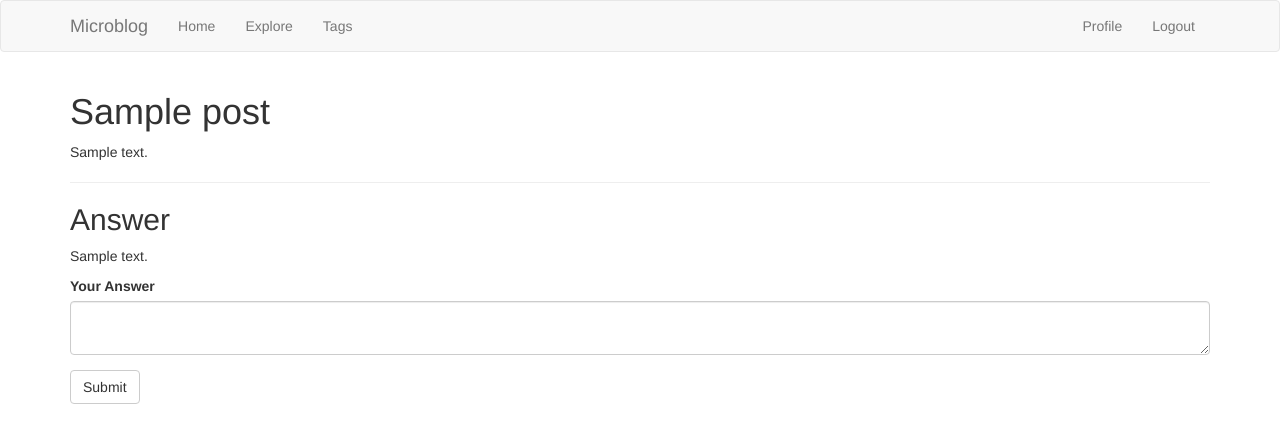
After one commit to Yiu-Kelvin/it114115-flask-group-project, a Flask app: page /post/1 in a window 1280 px wide. The commit adds this page. Shown: the top 443 px of the page. Run offline with Flask 3, Linux system fonts and the light colour scheme; a user stored in the database is signed in; tables that the repository leaves empty hold one stand-in row (values such as "Sample post"); some libraries are stand-ins or nearby versions.

Commit message:
added tags

```diff
--- a/app/forms.py
+++ b/app/forms.py
@@ -65,5 +65,10 @@ class EditProfileForm(FlaskForm):
 
 
 class PostForm(FlaskForm):
-    post = TextAreaField(_l('Say something'), validators=[DataRequired()])
+    title = StringField(_l('title'), validators=[DataRequired()])
+    body = TextAreaField(_l('body'), validators=[DataRequired()])
     submit = SubmitField(_l('Submit'))
+
+class AnswerForm(FlaskForm):
+    body = TextAreaField(_l('Your Answer'), validators=[DataRequired()])
+    submit = SubmitField(_l('Submit'))
--- a/app/routes.py
+++ b/app/routes.py
@@ -4,9 +4,8 @@ from flask_login import login_user, logout_user, current_user, login_required
 from werkzeug.urls import url_parse
 from flask_babel import _, get_locale
 from app import app, db
-from app.forms import LoginForm, RegistrationForm, EditProfileForm, PostForm, \
-    ResetPasswordRequestForm, ResetPasswordForm
-from app.models import User, Post
+from app.forms import *
+from app.models import *
 from app.email import send_password_reset_email
 
 
@@ -24,13 +23,13 @@ def before_request():
 def index():
     form = PostForm()
     if form.validate_on_submit():
-        post = Post(body=form.post.data, author=current_user)
+        post = Post(title=form.title.data, body=form.body.data, author=current_user)
         db.session.add(post)
         db.session.commit()
         flash(_('Your post is now live!'))
         return redirect(url_for('index'))
     page = request.args.get('page', 1, type=int)
-    posts = current_user.posts_from_followed_user().paginate(
+    posts = current_user.followed_posts().paginate(
         page=page, per_page=app.config["POSTS_PER_PAGE"], error_out=False)
     next_url = url_for(
         'index', page=posts.next_num) if posts.next_num else None
@@ -40,12 +39,24 @@ def index():
                            posts=posts.items, next_url=next_url,
                            prev_url=prev_url)
 
+@app.route('/post/<id>', methods=['GET', 'POST'])
+@login_required
+def post(id):
+    form = AnswerForm()
+    post = Post.query.filter_by(id=id).first_or_404()
+    if form.validate_on_submit():
+        answer = Answer(body=form.body.data, author=current_user, post=post)
+        db.session.add(answer)
+        db.session.commit()
+        flash(_('answer submitted'))
+        return render_template('post_content.html.j2', post=post, form=form)
+    return render_template('post_content.html.j2', post=post, form=form)
 
 @app.route('/explore')
 @login_required
 def explore():
     page = request.args.get('page', 1, type=int)
-    posts = Post.query.order_by(Post.timestamp.desc()).paginate(
+    posts = Post.query.order_by(Post.created_at.desc()).paginate(
         page=page, per_page=app.config["POSTS_PER_PAGE"], error_out=False)
     next_url = url_for(
         'explore', page=posts.next_num) if posts.next_num else None
@@ -55,6 +66,20 @@ def explore():
                            posts=posts.items, next_url=next_url,
                            prev_url=prev_url)
 
+@app.route('/tags')
+@login_required
+def tags():
+    page = request.args.get('page', 1, type=int)
+    tags = Tag.query.order_by(Tag.created_at.desc()).paginate(
+            page=page, per_page=app.config["TAGS_PER_PAGE"], error_out=False)
+    next_url = url_for(
+        'tags', page=tags.next_num) if tags.next_num else None
+    prev_url = url_for(
+        'tags', page=tags.prev_num) if tags.prev_num else None
+
+    return render_template('index.html.j2', title=_('Tags'),
+                           posts=tags.items, next_url=next_url,
+                           prev_url=prev_url)
 
 @app.route('/login', methods=['GET', 'POST'])
 def login():
--- a/app/templates/_post.html.j2
+++ b/app/templates/_post.html.j2
@@ -9,10 +9,12 @@
             {% set user_link %}
             <a href="{{ url_for('user', username=post.author.username) }}">{{ post.author.username }}</a>
         {% endset %}
-        {{ _('%(username)s said %(when)s',
-        username=user_link, when=moment(post.timestamp).fromNow()) }}
+        {{ _('%(username)s asked %(when)s',
+        username=user_link, when=moment(post.created_at).fromNow()) }}
         <br/>
+        <h3>{{ post.title }}</h3>
         {{ post.body }}
+        <a href="{{ url_for('post', id=post.id) }}">go to post</a>
     </td>
 </tr>
 </table>
--- a/app/templates/base.html.j2
+++ b/app/templates/base.html.j2
@@ -29,6 +29,9 @@
                     </li>
                     <li>
                         <a href="{{ url_for('explore') }}">{{ _('Explore') }}</a>
+                    </li>
+                    <li>
+                        <a href="{{ url_for('tags') }}">{{ _('Tags') }}</a>
                     </li>
                 </ul>
                 <ul class="nav navbar-nav navbar-right">
--- /dev/null
+++ b/app/templates/post_content.html.j2
@@ -0,0 +1,19 @@
+{% extends "base.html.j2" %}
+{% import 'bootstrap/wtf.html' as wtf %}
+
+{% block app_content %}
+    <h1>{{post.title}}</h1>
+    <p>{{post.body}}</p>
+    <hr>
+
+    <h2>Answer</h2>
+    {% for answer in post.answers %}
+        <p>{{ answer.body }}</p>
+
+    {% endfor %}
+
+    {% if form %}
+        {{ wtf.quick_form(form) }}
+        <br/>
+    {% endif %}
+{% endblock %}
--- a/app/templates/user.html.j2
+++ b/app/templates/user.html.j2
@@ -28,6 +28,7 @@
             </td>
         </tr>
     </table>
+
     {% for post in posts %}
         {% include '_post.html.j2' %}
     {% endfor %}
```
Also changed, not shown: app/templates/tags.html.j2 (added, +17 -0 lines).
